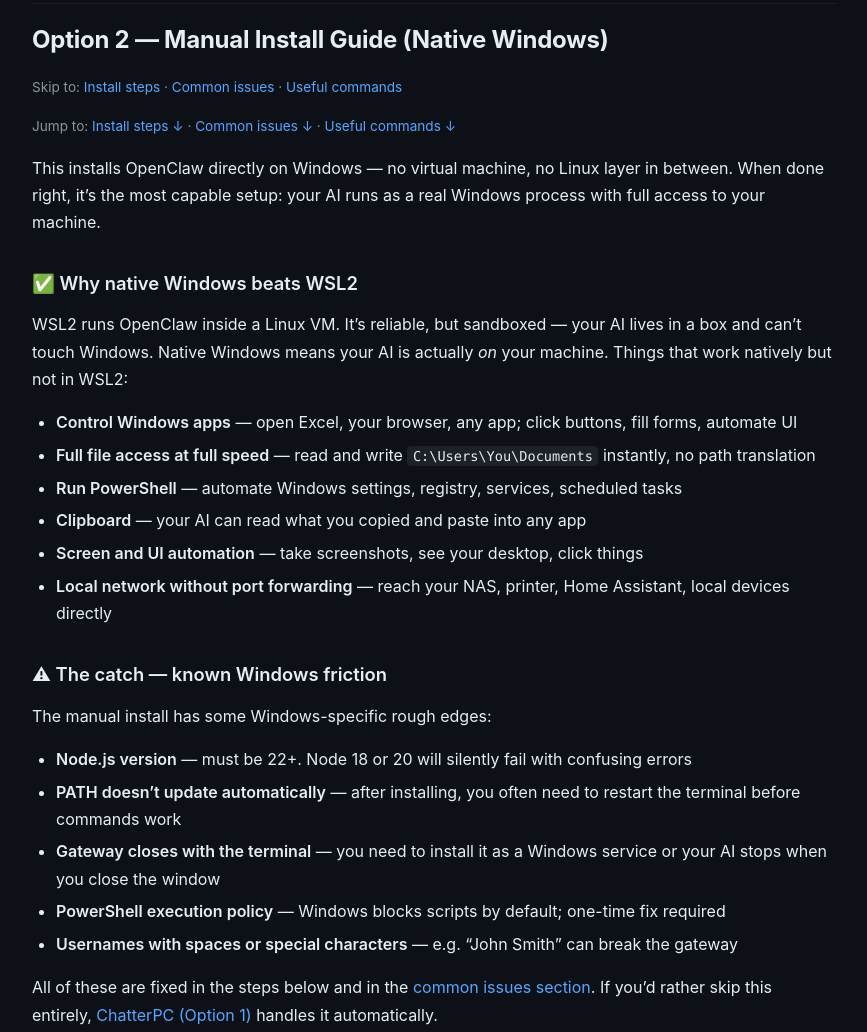
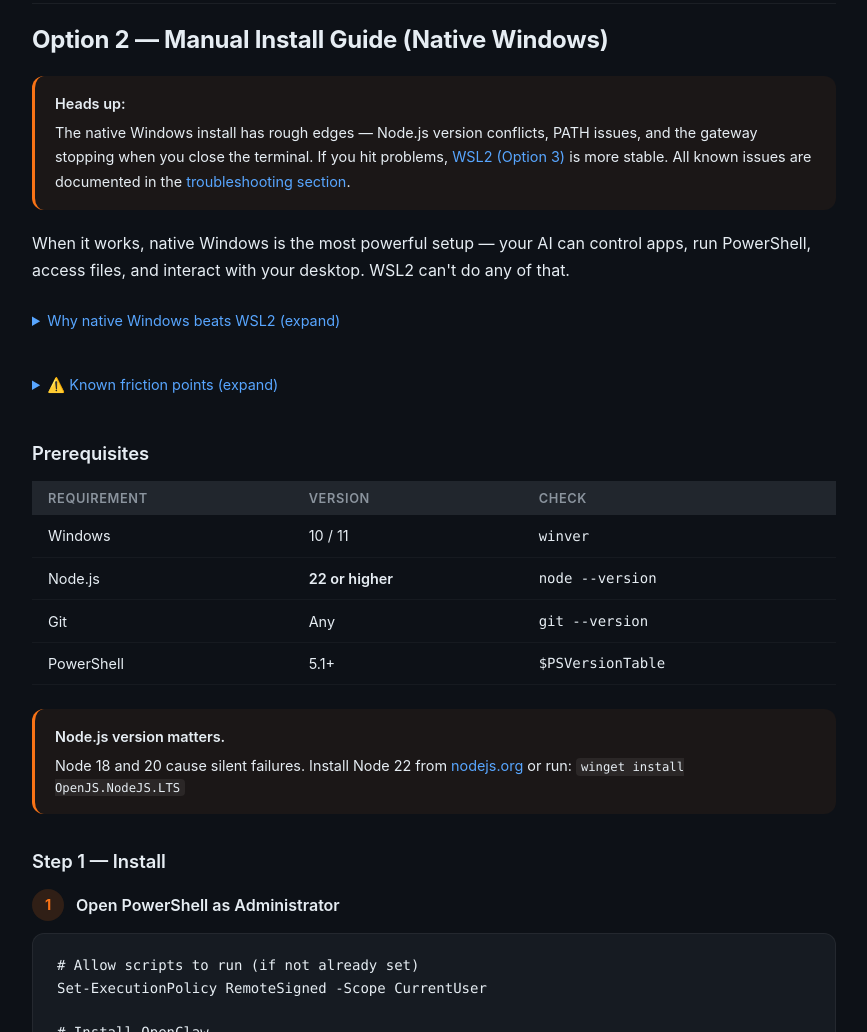
Before and after one commit to keugenek/clawhome, a plain HTML site: page index.html in a window 1280 px wide. Shown: the part 1141-2173 px from the top of the page, without its empty margins (276-1143 px from the left). Drawn offline with Linux system fonts and the light colour scheme.

Commit message:
ux: collapse Option 2 detail into expandable sections, add WSL disclaimer upfront

```diff
--- a/index.html
+++ b/index.html
@@ -215,44 +215,41 @@
   <hr id="option-manual">
 
   <h2>Option 2 &mdash; Manual Install Guide (Native Windows)</h2>
-  <p style="font-size:.85rem;color:var(--fg2);margin-top:.5rem">Skip to: <a href="#step1">Install steps</a> &middot; <a href="#issues">Common issues</a> &middot; <a href="#commands">Useful commands</a></p>
+  <div class="callout callout-warn">
+    <p><strong>Heads up:</strong> The native Windows install has rough edges &mdash; Node.js version conflicts, PATH issues, and the gateway stopping when you close the terminal. If you hit problems, <a href="#option-wsl2">WSL2 (Option 3)</a> is more stable. All known issues are documented in the <a href="#issues">troubleshooting section</a>.</p>
+  </div>
 
-  <p style="font-size:.85rem;color:var(--fg2)">
-    Jump to:
-    <a href="#step1">Install steps &darr;</a> &middot;
-    <a href="#issues">Common issues &darr;</a> &middot;
-    <a href="#commands">Useful commands &darr;</a>
-  </p>
+  <p>When it works, native Windows is the most powerful setup &mdash; your AI can control apps, run PowerShell, access files, and interact with your desktop. WSL2 can't do any of that.</p>
 
-  <p>This installs OpenClaw directly on Windows &mdash; no virtual machine, no Linux layer in between. When done right, it&rsquo;s the most capable setup: your AI runs as a real Windows process with full access to your machine.</p>
+  <details style="margin-bottom:1.5rem">
+    <summary style="cursor:pointer;color:var(--blue);font-size:.9rem;padding:.5rem 0">Why native Windows beats WSL2 (expand)</summary>
+    <div style="padding:1rem 0 0">
+      <p>WSL2 runs OpenClaw inside a Linux VM &mdash; sandboxed, can't touch Windows. Native means your AI is actually <em>on</em> your machine:</p>
+      <ul>
+        <li><strong>Control Windows apps</strong> &mdash; open Excel, browser, any app; click buttons, fill forms</li>
+        <li><strong>Full file access at full speed</strong> &mdash; read/write <code>C:\Users\You\Documents</code> instantly</li>
+        <li><strong>Run PowerShell</strong> &mdash; automate settings, registry, services</li>
+        <li><strong>Clipboard</strong> &mdash; read what you copied, paste into any app</li>
+        <li><strong>Screen &amp; UI automation</strong> &mdash; take screenshots, click things on screen</li>
+        <li><strong>Local network without port forwarding</strong> &mdash; NAS, printer, Home Assistant</li>
+      </ul>
+    </div>
+  </details>
 
-  <h3>&#x2705; Why native Windows beats WSL2</h3>
-
-  <p>WSL2 runs OpenClaw inside a Linux VM. It&rsquo;s reliable, but sandboxed &mdash; your AI lives in a box and can&rsquo;t touch Windows. Native Windows means your AI is actually <em>on</em> your machine. Things that work natively but not in WSL2:</p>
-
-  <ul>
-    <li><strong>Control Windows apps</strong> &mdash; open Excel, your browser, any app; click buttons, fill forms, automate UI</li>
-    <li><strong>Full file access at full speed</strong> &mdash; read and write <code>C:\Users\You\Documents</code> instantly, no path translation</li>
-    <li><strong>Run PowerShell</strong> &mdash; automate Windows settings, registry, services, scheduled tasks</li>
-    <li><strong>Clipboard</strong> &mdash; your AI can read what you copied and paste into any app</li>
-    <li><strong>Screen and UI automation</strong> &mdash; take screenshots, see your desktop, click things</li>
-    <li><strong>Local network without port forwarding</strong> &mdash; reach your NAS, printer, Home Assistant, local devices directly</li>
-  </ul>
-
-  <h3>&#x26A0; The catch &mdash; known Windows friction</h3>
-
-  <p>The manual install has some Windows-specific rough edges:</p>
-  <ul>
-    <li><strong>Node.js version</strong> &mdash; must be 22+. Node 18 or 20 will silently fail with confusing errors</li>
-    <li><strong>PATH doesn&rsquo;t update automatically</strong> &mdash; after installing, you often need to restart the terminal before commands work</li>
-    <li><strong>Gateway closes with the terminal</strong> &mdash; you need to install it as a Windows service or your AI stops when you close the window</li>
-    <li><strong>PowerShell execution policy</strong> &mdash; Windows blocks scripts by default; one-time fix required</li>
-    <li><strong>Usernames with spaces or special characters</strong> &mdash; e.g. &ldquo;John Smith&rdquo; can break the gateway</li>
-  </ul>
-
-  <p>All of these are fixed in the steps below and in the <a href="#issues">common issues section</a>. If you&rsquo;d rather skip this entirely, <a href="https://chatterpc.com/downloads">ChatterPC (Option 1)</a> handles it automatically.</p>
-
-  <h3 id="prereqs">Prerequisites</h3>
+  <details style="margin-bottom:1.5rem">
+    <summary style="cursor:pointer;color:var(--blue);font-size:.9rem;padding:.5rem 0">&#x26A0;&#xFE0F; Known friction points (expand)</summary>
+    <div style="padding:1rem 0 0">
+      <ul>
+        <li><strong>Node.js must be v22+</strong> &mdash; older versions silently fail</li>
+        <li><strong>PATH doesn't update automatically</strong> &mdash; restart the terminal after installing</li>
+        <li><strong>Gateway closes with the terminal</strong> &mdash; must install as a Windows service</li>
+        <li><strong>PowerShell execution policy</strong> &mdash; one-time fix required</li>
+        <li><strong>Usernames with spaces or special characters</strong> &mdash; can break the gateway</li>
+      </ul>
+      <p style="margin-top:.75rem">All fixes are in the <a href="#issues">troubleshooting section</a>. Or use <a href="https://chatterpc.com/downloads">ChatterPC (Option 1)</a> to skip all of this.</p>
+    </div>
+  </details>
+<h3 id="prereqs">Prerequisites</h3>
 
   <table>
     <thead><tr><th>Requirement</th><th>Version</th><th>Check</th></tr></thead>
```
